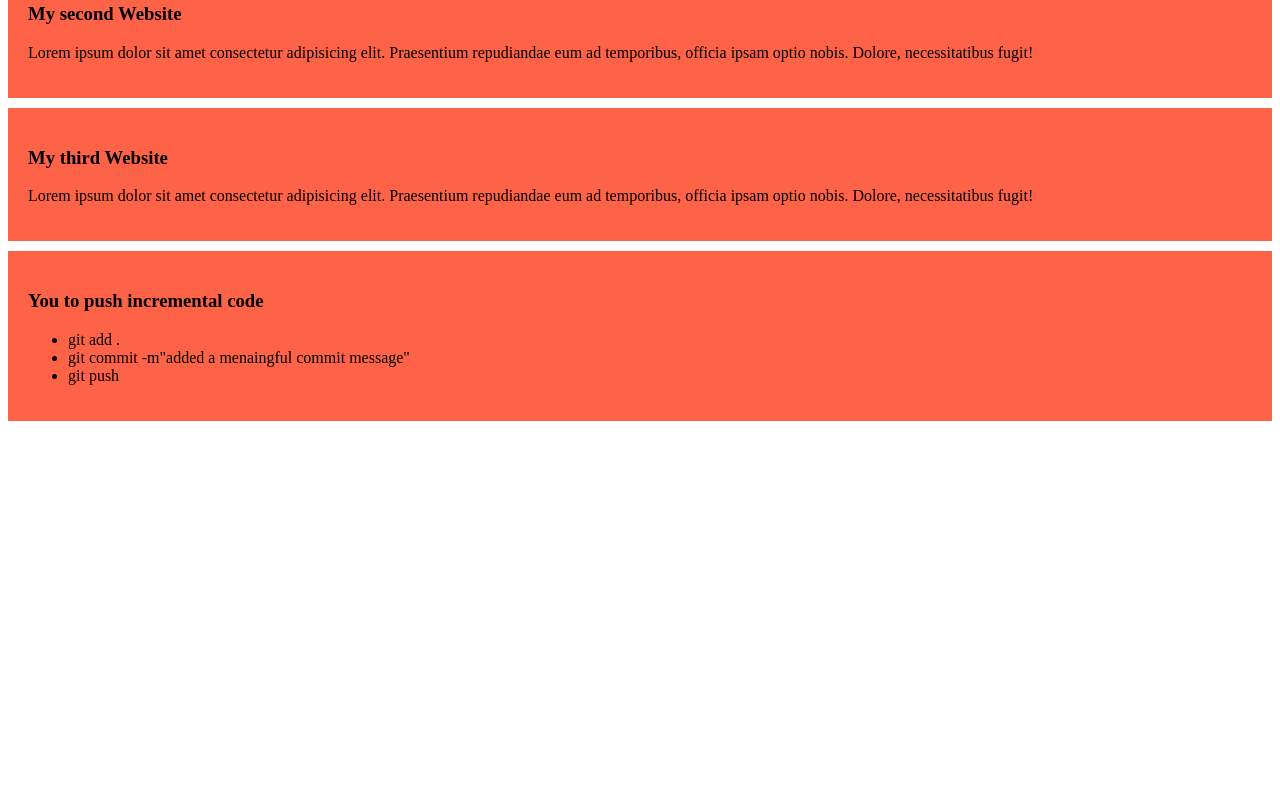
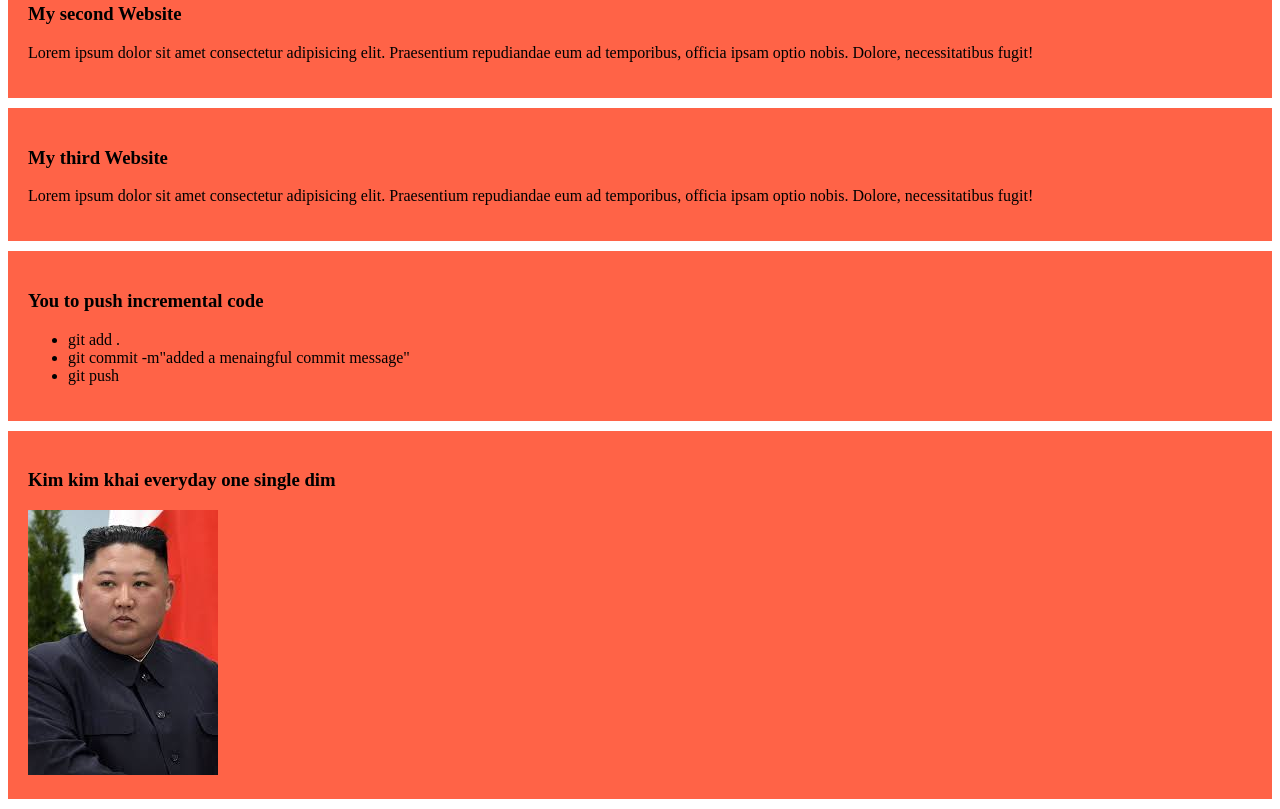
Before and after one commit to dev-abu-jahid/Programming-Hero-HTML, a plain HTML site: page 001_HTML_Environment_Setup/index.html in a window 1280 px wide. Shown: the part 397-1206 px from the top of the page. Before the commit the page ends 828 px from the top, so only its background shows below. Drawn offline with Linux system fonts and the light colour scheme.

Commit message:
added kim

```diff
--- a/001_HTML_Environment_Setup/index.html
+++ b/001_HTML_Environment_Setup/index.html
@@ -56,6 +56,13 @@ Mirpur 12, Dhaka Bangladesh
     <li>git push</li>
   </ul>
 </div>
+
+
+
+<div>
+  <h3>Kim kim khai everyday one single dim</h3>
+  <img src="image/download.jpeg" alt="">
+</div>
 </body>
 
 </html>
```
Also changed, not shown: 001_HTML_Environment_Setup/image/download.jpeg (added).
